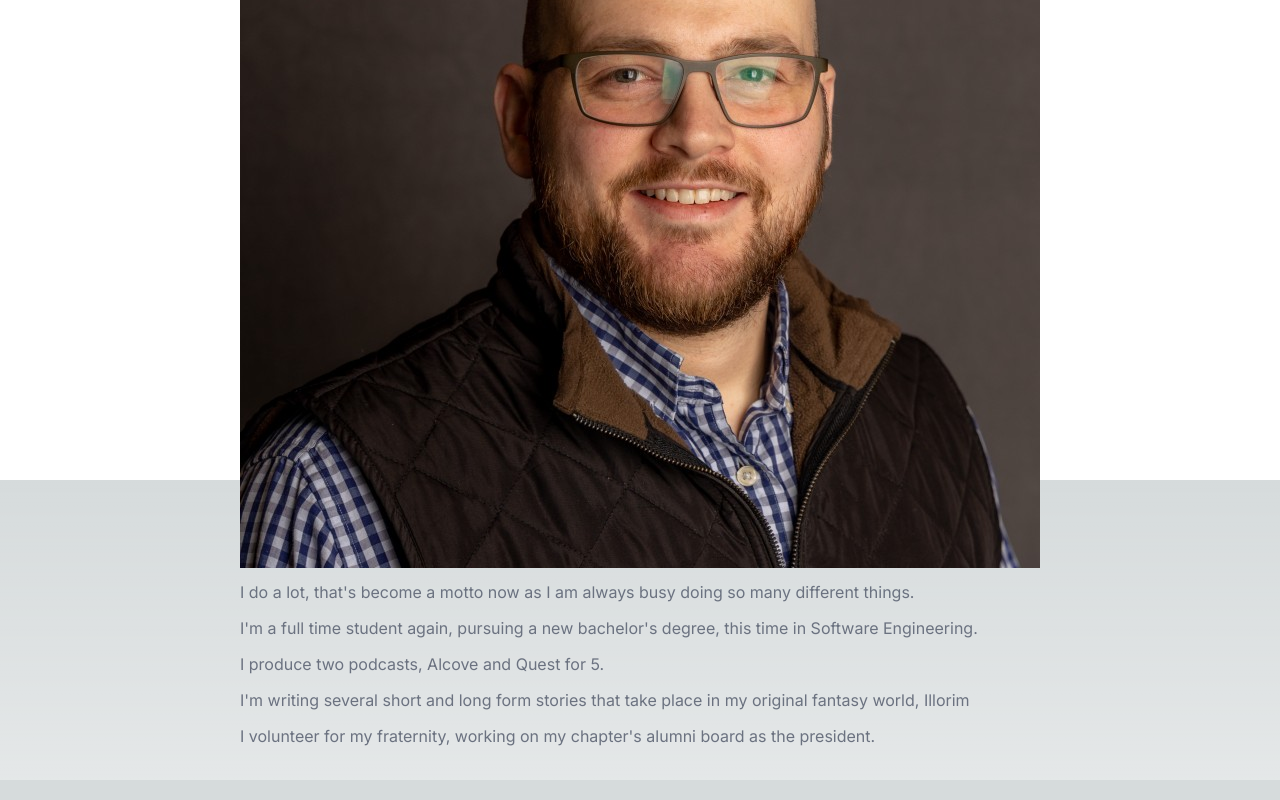
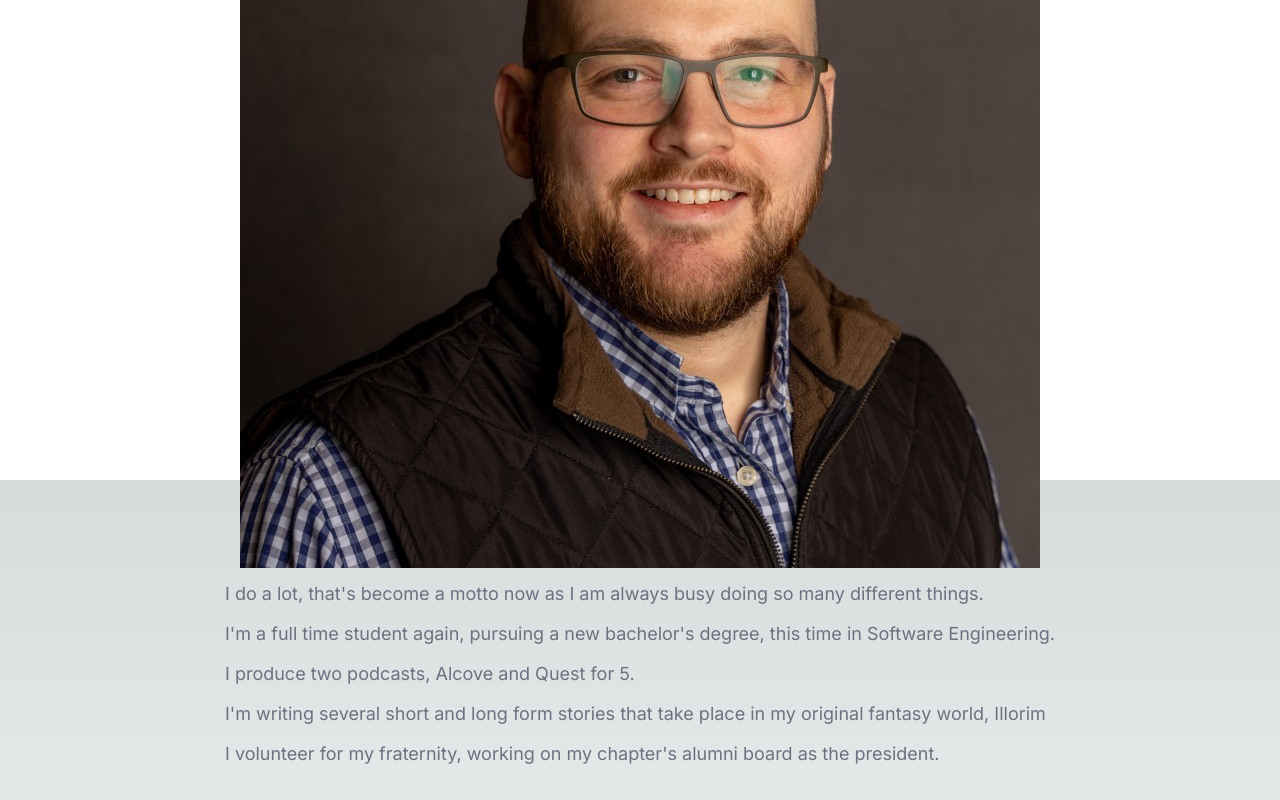
Before and after one commit to MSBivens/personal-website, a Next.js app in the folder personal_site/: page / in a window 1280 px wide. Shown: the part 376-1176 px from the top of the page. Built offline with nearby package versions, Linux system fonts and the light colour scheme.

Commit message:
update p tag size

```diff
--- a/personal_site/src/app/globals.css
+++ b/personal_site/src/app/globals.css
@@ -26,6 +26,10 @@ body {
     rgb(var(--background-start-rgb));
 }
 
+p {
+  @apply text-lg;
+}
+
 @layer utilities {
   .text-balance {
     text-wrap: balance;
```
